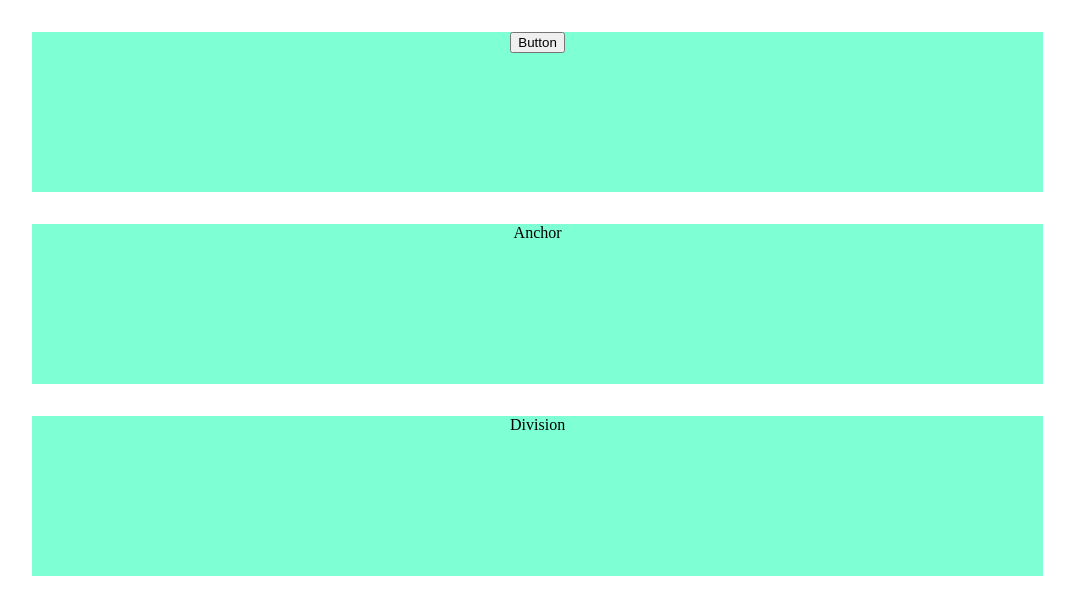
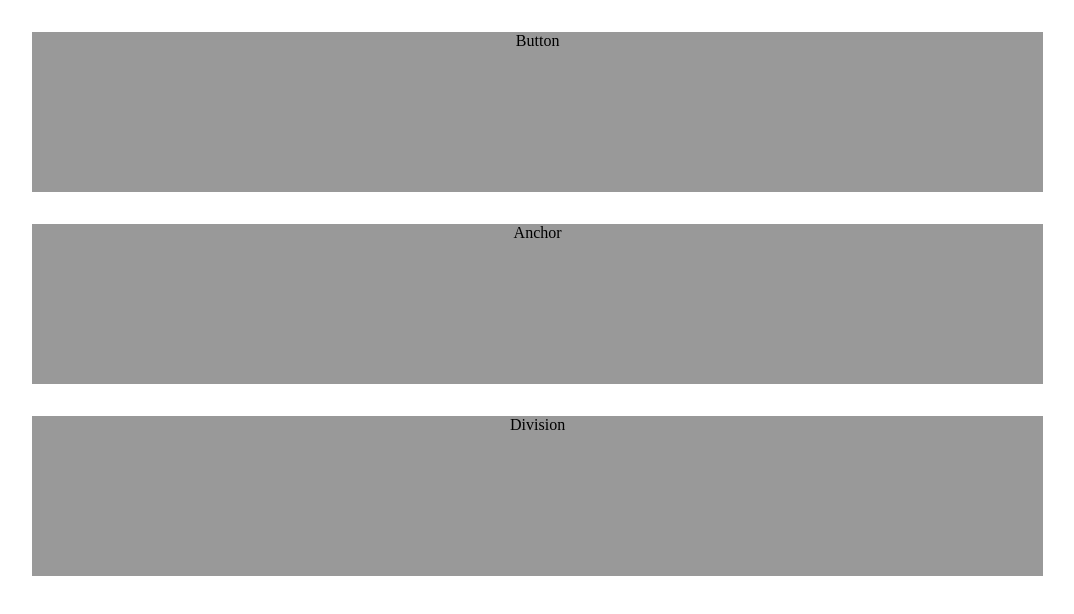
Before and after one commit to KieranSchad/ios-test, a plain HTML site: page index.html in a window 1280 px wide. Shown: the whole page, without its empty margins (8-1082 px from the left). Drawn offline with Linux system fonts and the light colour scheme.

Commit message:
Update style.css

```diff
--- a/style.css
+++ b/style.css
@@ -2,6 +2,14 @@ div {
     width: 80%;
     height: 20vh;
     margin: 2rem;
-    background-color: aquamarine;
+    background-color: #999;
     text-align: center;
 }
+
+button {
+    all: unset;
+}
+
+a {
+    all: unset;
+}
```
